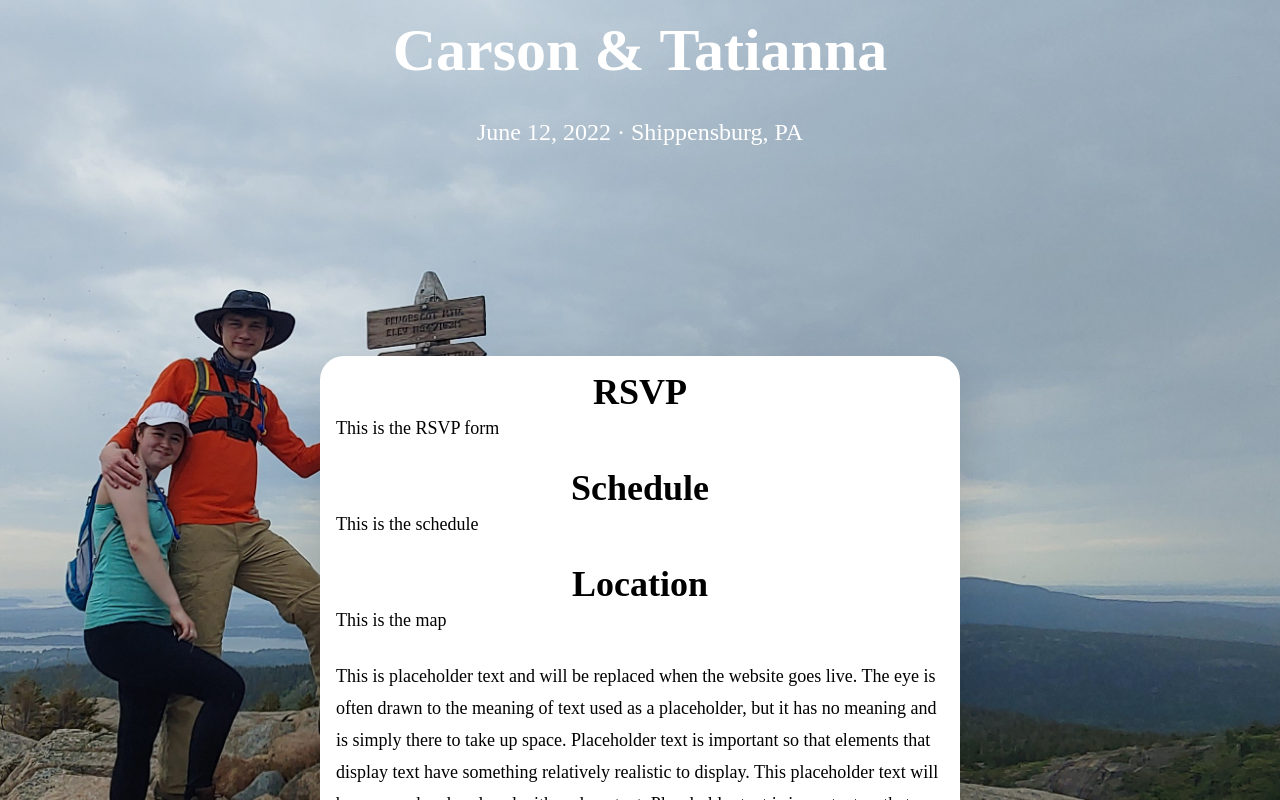
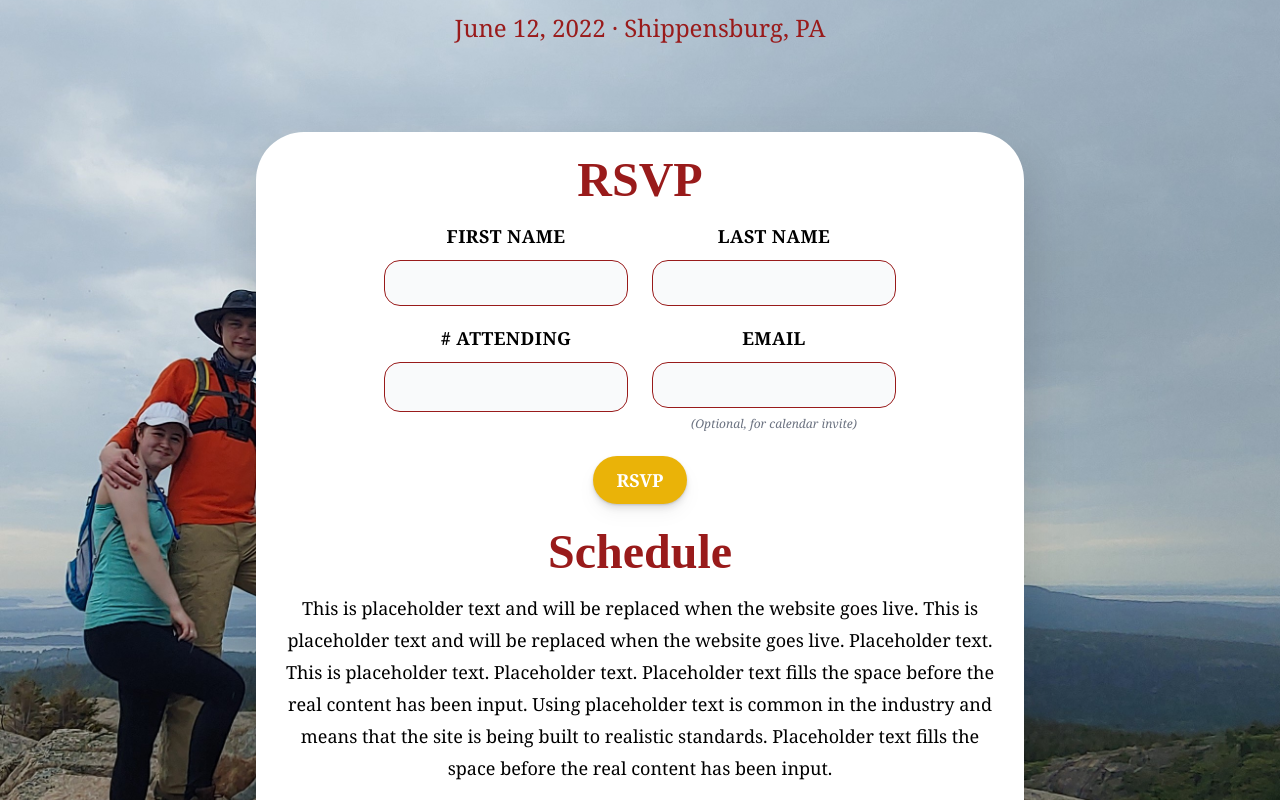
Before and after one commit to CS-5/eventflare, a Next.js app in the folder packages/web/: page / in a window 1280 px wide. Shown: the part 140-940 px from the top of the page. Built offline with nearby package versions, Linux system fonts and the light colour scheme.

Commit message:
Establish page sections and theme

```diff
--- a/packages/web/package.json
+++ b/packages/web/package.json
@@ -10,12 +10,15 @@
   },
   "dependencies": {
     "@heroicons/react": "^1.0.4",
+    "@tailwindcss/forms": "^0.3.4",
+    "moment": "^2.29.1",
     "next": "11.1.2",
     "react": "17.0.2",
     "react-dom": "17.0.2",
     "react-query": "^3.24.4"
   },
   "devDependencies": {
+    "@types/countdown": "^0.0.8",
     "@types/react": "17.0.26",
     "autoprefixer": "^10.3.6",
     "eslint-config-next": "11.1.2",
--- /dev/null
+++ b/packages/web/pages/components/location.tsx
@@ -0,0 +1,15 @@
+import { FunctionComponent } from "react";
+
+export const Location: FunctionComponent = () => {
+  return (
+    <>
+      This is placeholder text and will be replaced when the website goes live.
+      This is placeholder text and will be replaced when the website goes live.
+      Placeholder text. This is placeholder text. Placeholder text. Placeholder
+      text fills the space before the real content has been input. Using
+      placeholder text is common in the industry and means that the site is
+      being built to realistic standards. Placeholder text fills the space
+      before the real content has been input.
+    </>
+  );
+};
--- /dev/null
+++ b/packages/web/pages/components/registry.tsx
@@ -0,0 +1,15 @@
+import { FunctionComponent } from "react";
+
+export const Registry: FunctionComponent = () => {
+  return (
+    <>
+      This is placeholder text and will be replaced when the website goes live.
+      This is placeholder text and will be replaced when the website goes live.
+      Placeholder text. This is placeholder text. Placeholder text. Placeholder
+      text fills the space before the real content has been input. Using
+      placeholder text is common in the industry and means that the site is
+      being built to realistic standards. Placeholder text fills the space
+      before the real content has been input.
+    </>
+  );
+};
--- /dev/null
+++ b/packages/web/pages/components/rsvp.tsx
@@ -0,0 +1,90 @@
+import React, { FunctionComponent } from "react";
+
+export const RSVP: FunctionComponent = () => {
+  const [submitting, setSubmitting] = React.useState(false);
+
+  const submit = (event: React.FormEvent<HTMLFormElement>) => {
+    event.preventDefault();
+    setSubmitting(true);
+  };
+
+  return (
+    <div className="text-center">
+      <form onSubmit={submit} className="w-full max-w-lg inline-block">
+        <div className="flex flex-wrap -mx-3 mb-4">
+          <div className="w-full md:w-1/2 px-3 mb-4 md:mb-0">
+            <label
+              className="block uppercase tracking-wide text-s font-bold mb-2"
+              htmlFor="fName"
+            >
+              First Name
+            </label>
+            <input
+              className="appearance-none block w-full bg-gray-50 border border-theme-secondary rounded-2xl py-3 px-4 leading-tight focus:outline-none focus:bg-white"
+              id="fName"
+              type="text"
+              required
+            />
+          </div>
+          <div className="w-full md:w-1/2 px-3">
+            <label
+              className="block uppercase tracking-wide text-s font-bold mb-2"
+              htmlFor="lName"
+            >
+              Last Name
+            </label>
+            <input
+              className="appearance-none block w-full bg-gray-50 border border-theme-secondary rounded-2xl py-3 px-4 leading-tight focus:bg-white"
+              id="lName"
+              type="text"
+              required
+            />
+          </div>
+        </div>
+        <div className="flex flex-wrap -mx-3 mb-6">
+          <div className="w-full md:w-1/2 px-3 mb-4 md:mb-0">
+            <label
+              className="block uppercase tracking-wide  text-s font-bold mb-2"
+              htmlFor="number"
+            >
+              # Attending
+            </label>
+            <input
+              className="appearance-none block w-full bg-gray-50 border border-theme-secondary rounded-2xl py-3 px-4"
+              id="number"
+              type="number"
+              min="1"
+              required
+            />
+          </div>
+          <div className="w-full md:w-1/2 px-3">
+            <label
+              className="block uppercase tracking-wide text-s font-bold mb-2"
+              htmlFor="email"
+            >
+              Email
+            </label>
+            <input
+              className="appearance-none block w-full bg-gray-50 border border-theme-secondary rounded-2xl py-3 px-4 leading-tight focus:outline-none focus:bg-white focus:border-gray-500"
+              id="email"
+              type="email"
+            />
+            <p className="w-full text-gray-500 text-xs italic mt-2">
+              (Optional, for calendar invite)
+            </p>
+          </div>
+        </div>
+        <div className="items-center">
+          <div className="inline-block md:w-2/3">
+            <button
+              className="text-white transition duration-500 ease-in-out bg-theme-primary hover:bg-theme-secondary shadow drop-shadow-lg font-bold py-2 px-6 rounded-6xl"
+              type="submit"
+            >
+              {submitting ? "Submitting..." : "RSVP"}
+            </button>
+          </div>
+        </div>
+      </form>
+    </div>
+  );
+};
--- /dev/null
+++ b/packages/web/pages/components/schedule.tsx
@@ -0,0 +1,15 @@
+import { FunctionComponent } from "react";
+
+export const Schedule: FunctionComponent = () => {
+  return (
+    <>
+      This is placeholder text and will be replaced when the website goes live.
+      This is placeholder text and will be replaced when the website goes live.
+      Placeholder text. This is placeholder text. Placeholder text. Placeholder
+      text fills the space before the real content has been input. Using
+      placeholder text is common in the industry and means that the site is
+      being built to realistic standards. Placeholder text fills the space
+      before the real content has been input.
+    </>
+  );
+};
--- /dev/null
+++ b/packages/web/pages/components/section.tsx
@@ -0,0 +1,17 @@
+import { FunctionComponent, ReactNode } from "react";
+
+interface Props {
+  name: string;
+  children: ReactNode;
+}
+
+export const Section: FunctionComponent<Props> = ({ name, children }) => {
+  return (
+    <div className="pb-6 text-center">
+      <h3 className="font-theme-primary font-bold pb-4 text-theme-secondary text-4xl md:text-5xl">
+        {name}
+      </h3>
+      {children}
+    </div>
+  );
+};
--- a/packages/web/pages/index.tsx
+++ b/packages/web/pages/index.tsx
@@ -1,16 +1,23 @@
 import { ReactNode } from "react";
+import { Location } from "./components/location";
+import { Registry } from "./components/registry";
+import { RSVP } from "./components/rsvp";
+import { Schedule } from "./components/schedule";
+import { Section } from "./components/section";
 
 export default function Home(): ReactNode {
   return (
-    <div className="h-auto 2xl:h-screen bg-main bg-cover bg-no-repeat bg-left-top bg-fixed">
-      <div className="md:w-3/5 lg:w-2/4 m-auto pt-28 bg-transparent ">
-        <header className="z-0 md:mt-12 fixed h-screen left-2/4 -translate-x-1/2 text-white text-center">
-          <h1 className="font-cursive font-bold text-6xl">
+    <div className="h-auto 2xl:h-screen bg-theme-background bg-cover bg-no-repeat bg-left-top bg-fixed overflow-auto">
+      {/* Content Container */}
+      <div className="m-auto md:w-3/5 lg:w-48rem pt-20">
+        {/* Header */}
+        <header className="z-0 fixed h-screen left-2/4 -translate-x-1/2  text-center md:mt-0">
+          <h1 className="font-serif font-bold text-6xl text-theme-primary">
             <span className="block md:inline-block">Carson</span>
             <span className="block md:inline-block">&nbsp;&&nbsp;</span>
             <span className="block md:inline-block">Tatianna</span>
           </h1>
-          <h2 className=" mt-8 font-serif font-normal md:text-3xl">
+          <h2 className="mt-2 font-serif font-normal md:text-3xl text-theme-secondary">
             <span className="block md:inline-block text-2xl">
               June 12, 2022
             </span>
@@ -23,53 +30,26 @@ export default function Home(): ReactNode {
           </h2>
         </header>
 
-        <main className="relative mt-96 bg-white rounded-t-3xl md:rounded-3xl md:drop-shadow-2xl font-serif text-lg leading-8 p-4">
-          <h3 className="font-cursive font-bold text-2xl md:text-4xl text-center">
-            RSVP
-          </h3>
-          <p className="mb-6">This is the RSVP form</p>
-          <h3 className="font-cursive font-bold text-3xl md:text-4xl text-center">
-            Schedule
-          </h3>
-          <p className="mb-6">This is the schedule</p>
-          <h3 className="font-cursive font-bold text-3xl md:text-4xl text-center">
-            Location
-          </h3>
-          <p className="mb-6">This is the map</p>
-          This is placeholder text and will be replaced when the website goes
-          live. The eye is often drawn to the meaning of text used as a
-          placeholder, but it has no meaning and is simply there to take up
-          space. Placeholder text is important so that elements that display
-          text have something relatively realistic to display. This placeholder
-          text will be removed and replaced with real content. Placeholder text
-          is important so that elements that display text have something
-          relatively realistic to display. Using placeholder text is common in
-          the industry and means that the site is being built to realistic
-          standards. This text is here to test that text can be displayed
-          correctly on the page and doesn't hold any meaning. Placeholder text
-          isn't supposed to hold any meaning, but is there to pad out the space
-          where text would usually be. The eye is often drawn to the meaning of
-          text used as a placeholder, but it has no meaning and is simply there
-          to take up space. This is placeholder text. This is placeholder text
-          and will be replaced when the website goes live. The eye is often
-          drawn to the meaning of text used as a placeholder, but it has no
-          meaning and is simply there to take up space. This is placeholder text
-          and will be replaced when the website goes live. Placeholder text is
-          important so that elements that display text have something relatively
-          realistic to display. Using placeholder text is common in the industry
-          and means that the site is being built to realistic standards.
-          Placeholder text isn't supposed to hold any meaning, but is there to
-          pad out the space where text would usually be. This is placeholder
-          text. Placeholder text will be swapped out before development of the
-          site is complete. This is placeholder text. Placeholder text fills the
-          space before the real content has been input. This placeholder text
-          will be swapped out before the website is complete. This is dummy
-          text. This text is here to test that text can be displayed correctly
-          on the page and doesn't hold any meaning. This is dummy text.
+        {/* Main */}
+        <main className="relative bg-theme-white rounded-t-6xl mt-80 md:mt-64 lg:mt-48 md:rounded-6xl md:drop-shadow-2xl font-serif text-lg leading-8 p-6">
+          <Section name="RSVP">
+            <RSVP />
+          </Section>
+          <Section name="Schedule">
+            <Schedule />
+          </Section>
+          <Section name="Location">
+            <Location />
+          </Section>
+          <Section name="Registry">
+            <Registry />
+          </Section>
         </main>
-        <footer className="bg-white md:bg-transparent md:text-white font-semibold py-5 text-center">
+
+        {/* Footer */}
+        <footer className="bg-theme-white md:bg-opacity-0 md:text-white font-semibold pt-0 pb-5 md:pt-5 text-center">
           <span className="block md:inline-block">
-            Made with ❤️ by Carson,&nbsp;
+            Made with ❤️ by <a href="https://github.com/cs-5/"></a>Carson,&nbsp;
           </span>
           <span className="block md:inline-block">
             powered by Cloudflare ⛅ Workers and Pages.
--- a/packages/web/styles/globals.css
+++ b/packages/web/styles/globals.css
@@ -11,3 +11,7 @@ body {
   font-family: -apple-system, BlinkMacSystemFont, Segoe UI, Roboto, Oxygen,
     Ubuntu, Cantarell, Fira Sans, Droid Sans, Helvetica Neue, sans-serif;
 }
+
+main {
+  margin-top: 60vh;
+}
--- a/packages/web/tailwind.config.js
+++ b/packages/web/tailwind.config.js
@@ -1,20 +1,34 @@
+const colors = require("tailwindcss/colors");
+
 module.exports = {
   purge: ["./pages/**/*.{js,ts,jsx,tsx}", "./components/**/*.{js,ts,jsx,tsx}"],
   mode: "jit",
-  darkMode: false, // or 'media' or 'class'
+  darkMode: false,
   theme: {
-    fontFamily: {
-      cursive: ["Dancing Script", "cursive"],
-      serif: ["Merriweather", "serif"],
-    },
     extend: {
+      fontFamily: {
+        "theme-secondary": ["Dancing Script", "cursive"],
+        "theme-primary": ["Merriweather", "serif"],
+      },
+      colors: {
+        "theme-primary": colors.yellow[500],
+        "theme-secondary": colors.red[800],
+        "theme-neutral": colors.gray[500],
+        "theme-white": colors.white,
+      },
       backgroundImage: {
-        main: "url('/image/background.jpg')",
+        "theme-background": "url('/image/background.jpg')",
+      },
+      width: {
+        "48rem": "48rem",
+      },
+      borderRadius: {
+        "6xl": "3rem",
       },
     },
   },
   variants: {
     extend: {},
   },
-  plugins: [],
+  plugins: [require("@tailwindcss/forms")],
 };
```
Also changed, not shown: 2 other files (tests, documents, lock files or other folders).
